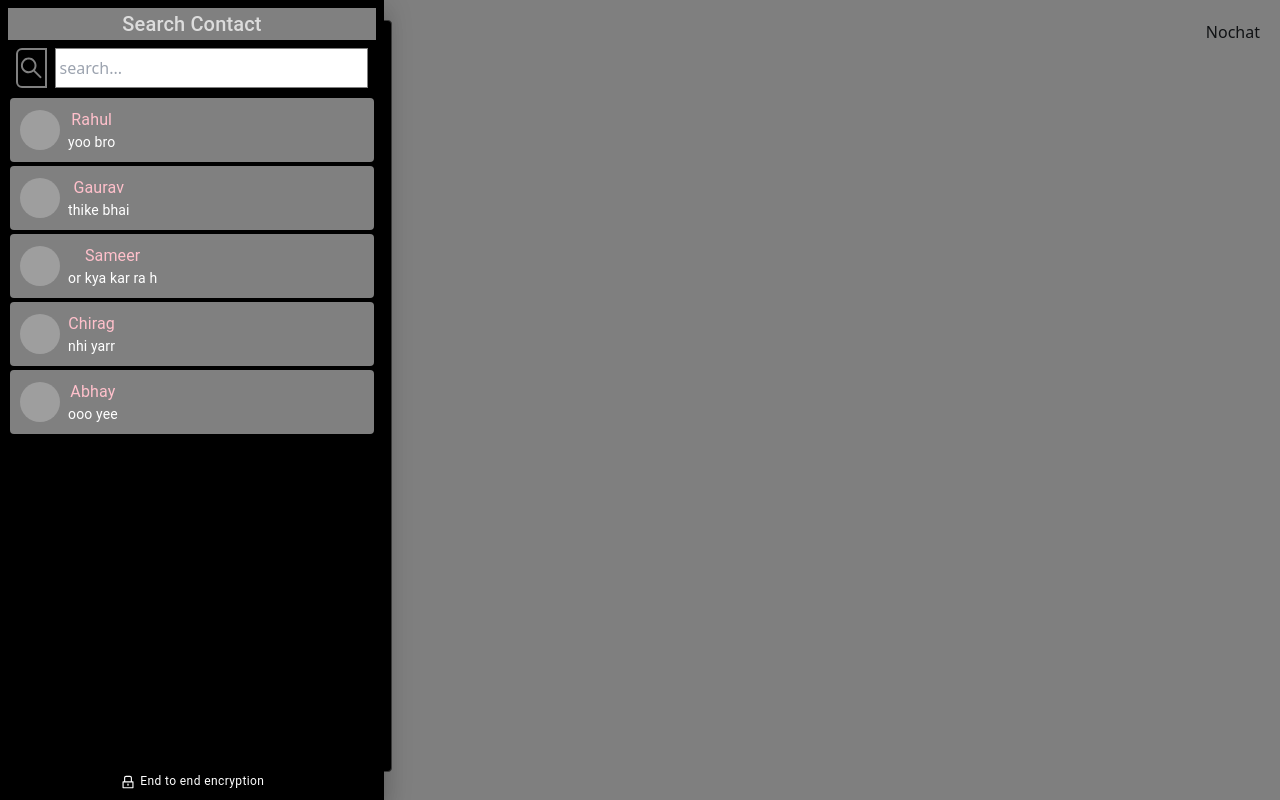
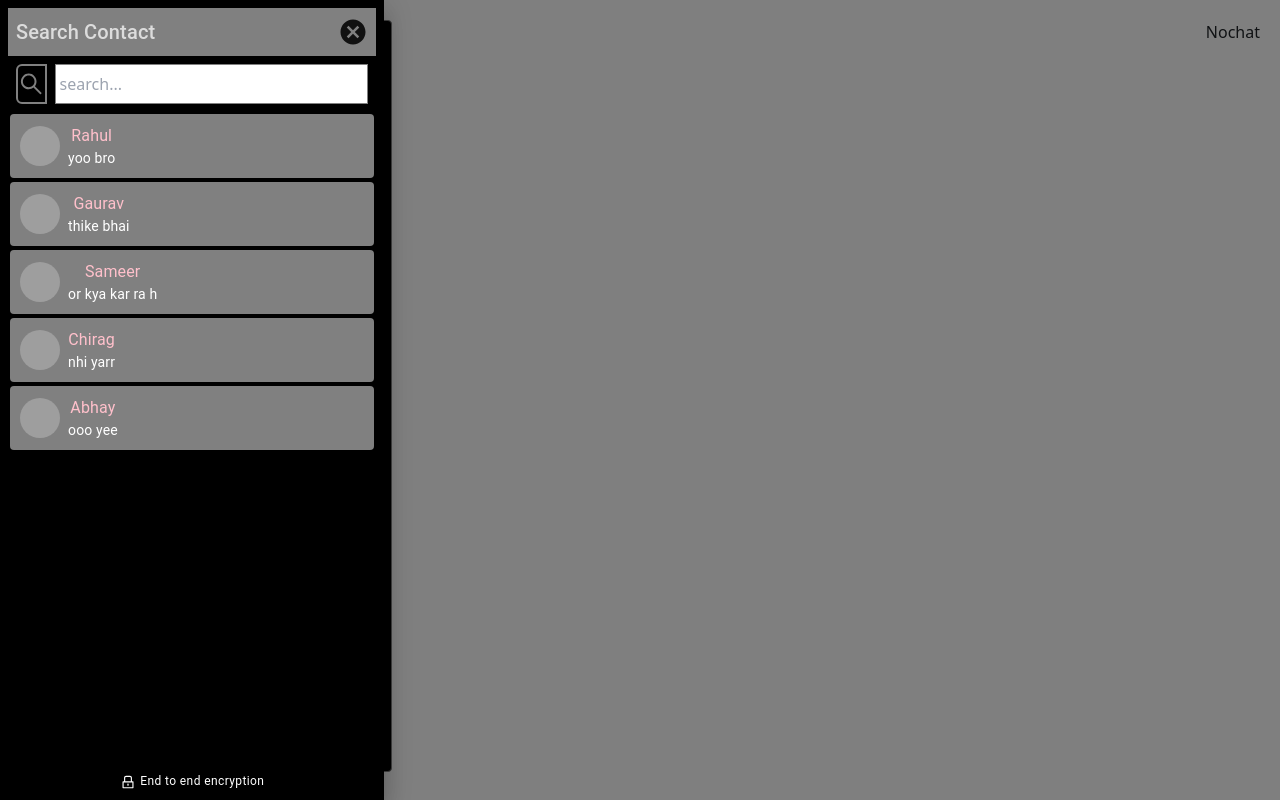
Before and after one commit to RUDHRAM01/web-socket, a React (Create React App) app: page / in a window 1280 px wide. Both pictures are taken after a click on the button "SEARCH...". Built offline with nearby package versions, Linux system fonts and the light colour scheme; grey boxes are pictures that could not be loaded.

Commit message:
search update

```diff
--- a/src/components/navigation/SearchUser.js
+++ b/src/components/navigation/SearchUser.js
@@ -7,6 +7,7 @@ import MyChat from '../chat/allchat/MyChat'
 import { AiOutlineSearch } from "react-icons/ai"
 import EndToEnd from './EndToEnd'
 import '../styles.css'
+import { MdCancel } from "react-icons/md"
 
 function SearchUser() {
     const dispatch = useDispatch()
@@ -19,11 +20,13 @@ function SearchUser() {
             onClose={() => { dispatch(setOpen(false)) }}
         >
             <div style={{ height: "100vh", backgroundColor: "black", padding: "8px" }} className='Drawer'>
-                <div style={{ display: "flex", gap: "20px", alignItems: "center",backgroundColor:"gray",justifyContent:"center" }}>
+                <div style={{ display: "flex", gap: "20px", alignItems: "center",backgroundColor:"gray",justifyContent:"space-between",padding:"8px" }}>
 
                     <Typography variant="h6" className="gradient-text">
                         Search Contact
                     </Typography>
+
+                    <MdCancel style={{fontSize:"30px"}} onClick={()=>dispatch(setOpen(false))}/>
                 </div>
 
                 <div style={{ padding: "8px", display: "flex", gap: "8px", alignItems: "center" }}>
```
